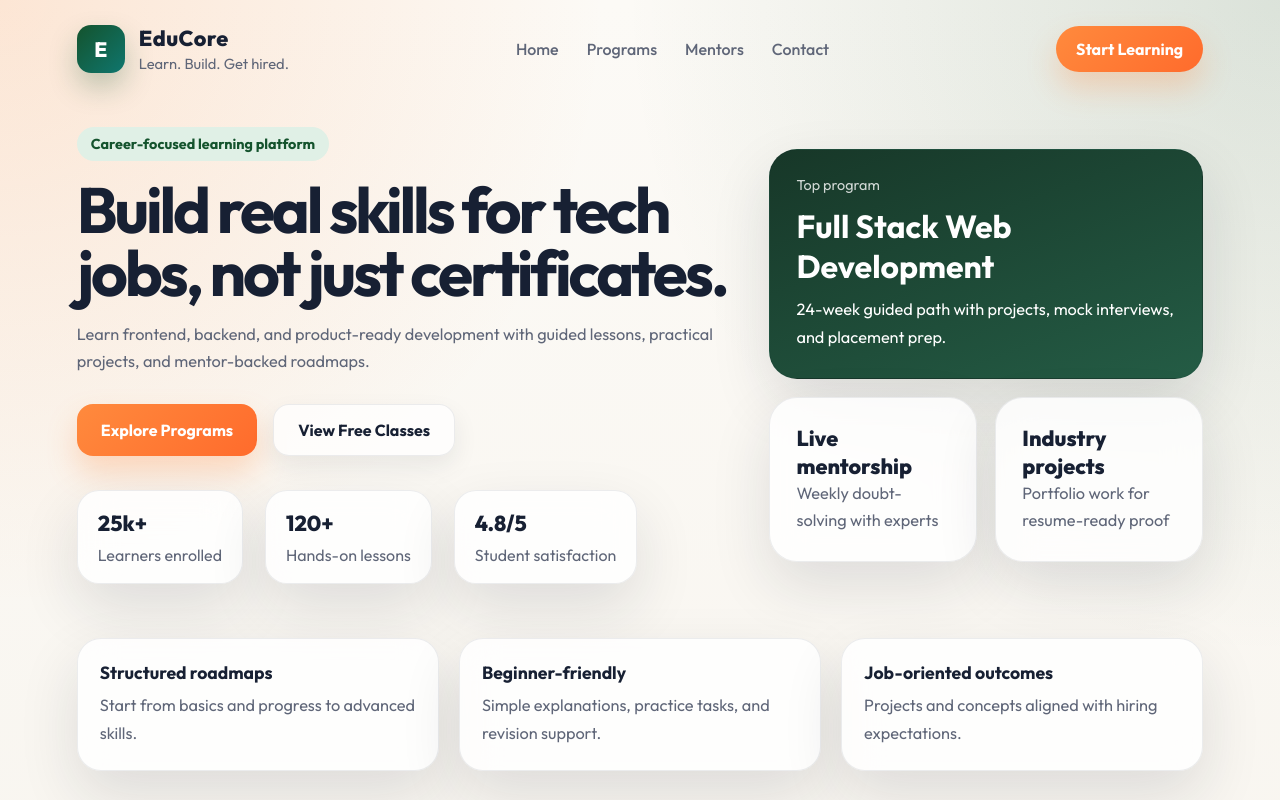
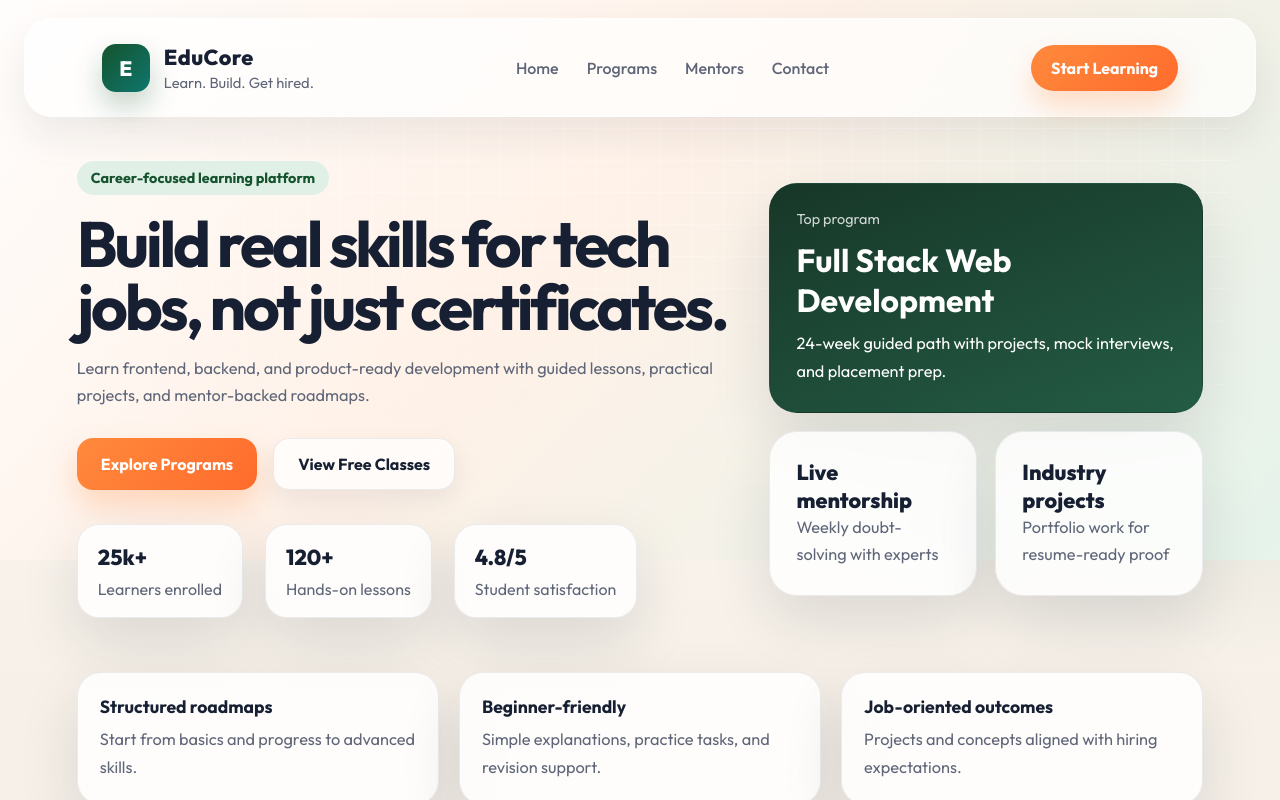
Before and after one commit to abeyakilesh/Edtech-Platform-2.0, a React (Vite) app: page / in a window 1280 px wide. Shown: the top 800 px of the page. Built offline with nearby package versions, Linux system fonts and the light colour scheme.

Commit message:
Component added

```diff
--- a/src/index.css
+++ b/src/index.css
@@ -26,9 +26,9 @@ body {
   font-family: "Outfit", sans-serif;
   color: var(--text);
   background:
-    radial-gradient(circle at top left, rgba(255, 138, 61, 0.18), transparent 24%),
-    radial-gradient(circle at top right, rgba(20, 83, 45, 0.14), transparent 26%),
-    linear-gradient(180deg, #fcfaf6 0%, var(--bg) 100%);
+    radial-gradient(circle at 8% 0%, rgba(255, 138, 61, 0.28), transparent 22%),
+    radial-gradient(circle at 92% 4%, rgba(20, 83, 45, 0.22), transparent 24%),
+    linear-gradient(180deg, #fffaf5 0%, #f6f0e8 32%, var(--bg) 100%);
 }
 
 a {
@@ -42,6 +42,38 @@ button {
 
 .app-shell {
   min-height: 100vh;
+  position: relative;
+  overflow: hidden;
+}
+
+.app-shell::before {
+  content: "";
+  position: absolute;
+  inset: 0 0 auto 0;
+  height: 560px;
+  background:
+    radial-gradient(circle at 12% 16%, rgba(255, 138, 61, 0.42), transparent 0 20%),
+    radial-gradient(circle at 85% 12%, rgba(20, 83, 45, 0.34), transparent 0 22%),
+    linear-gradient(135deg, rgba(255, 255, 255, 0.94), rgba(255, 241, 231, 0.92) 45%, rgba(229, 244, 235, 0.95));
+  z-index: 0;
+}
+
+.app-shell::after {
+  content: "";
+  position: absolute;
+  top: 64px;
+  left: 50%;
+  width: min(1180px, 92vw);
+  height: 460px;
+  transform: translateX(-50%);
+  border-radius: 40px;
+  background:
+    linear-gradient(rgba(255, 255, 255, 0.52) 1px, transparent 1px),
+    linear-gradient(90deg, rgba(255, 255, 255, 0.52) 1px, transparent 1px);
+  background-size: 32px 32px;
+  mask-image: linear-gradient(180deg, rgba(0, 0, 0, 0.85), transparent);
+  opacity: 0.9;
+  z-index: 0;
 }
 
 .navbar {
@@ -50,6 +82,15 @@ button {
   justify-content: space-between;
   padding: 24px 6vw;
   gap: 24px;
+  position: relative;
+  z-index: 1;
+  margin: 18px auto 0;
+  width: min(1240px, calc(100% - 48px));
+  border-radius: 28px;
+  background: rgba(255, 255, 255, 0.72);
+  border: 1px solid rgba(255, 255, 255, 0.7);
+  box-shadow: 0 18px 40px rgba(23, 32, 51, 0.08);
+  backdrop-filter: blur(18px);
 }
 
 .brand-block {
@@ -116,6 +157,8 @@ button {
 
 main {
   padding: 0 6vw 72px;
+  position: relative;
+  z-index: 1;
 }
 
 .hero-section {
@@ -123,7 +166,7 @@ main {
   grid-template-columns: 1.2fr 0.8fr;
   gap: 42px;
   align-items: center;
-  padding: 30px 0 36px;
+  padding: 44px 0 36px;
 }
 
 .hero-copy {
@@ -386,10 +429,15 @@ main {
 }
 
 @media (max-width: 720px) {
-  .navbar,
   main {
     padding-left: 20px;
     padding-right: 20px;
+  }
+
+  .navbar {
+    width: calc(100% - 24px);
+    padding: 18px 20px;
+    margin-top: 12px;
   }
 
   .hero-copy h1 {
```
